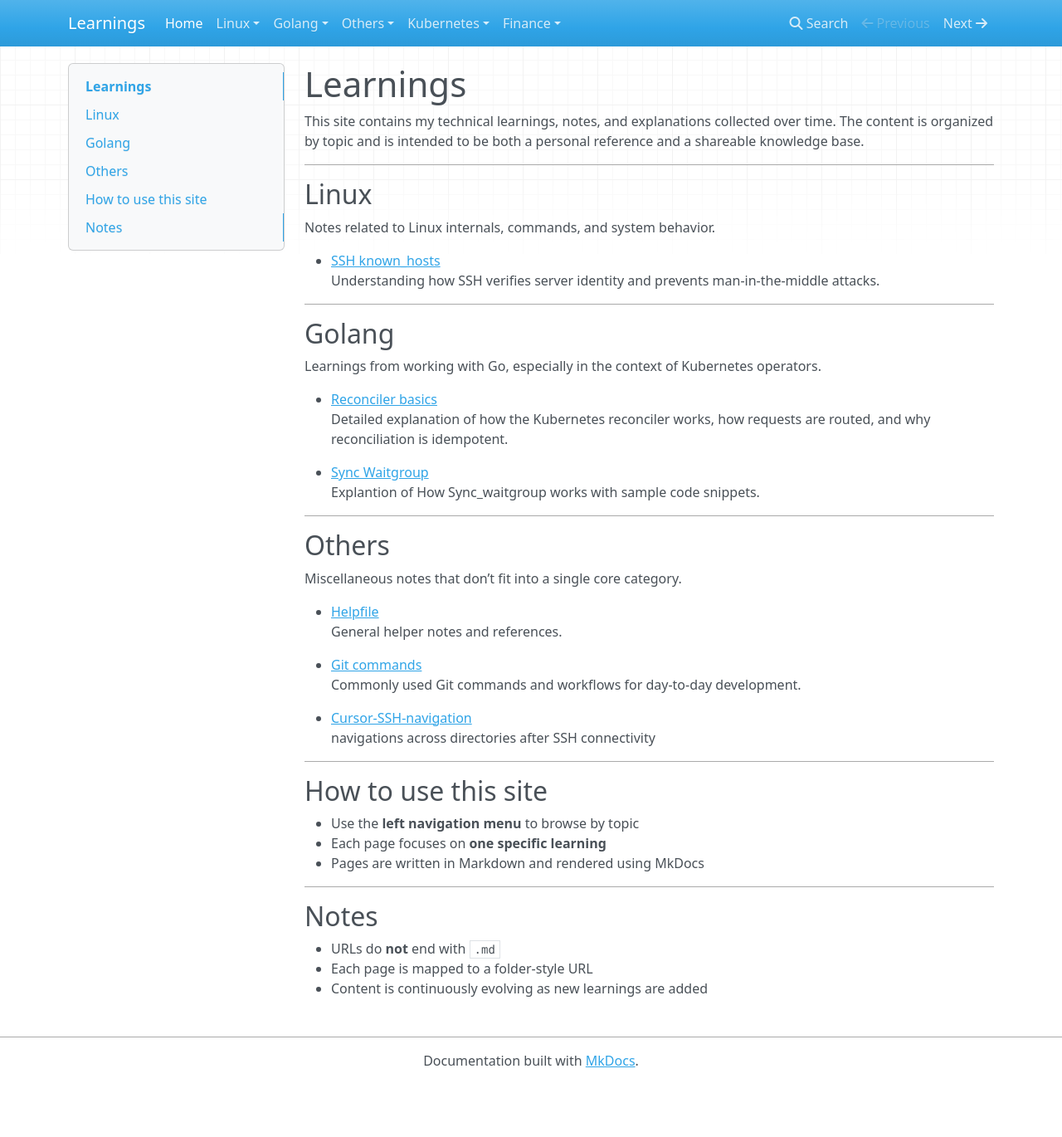
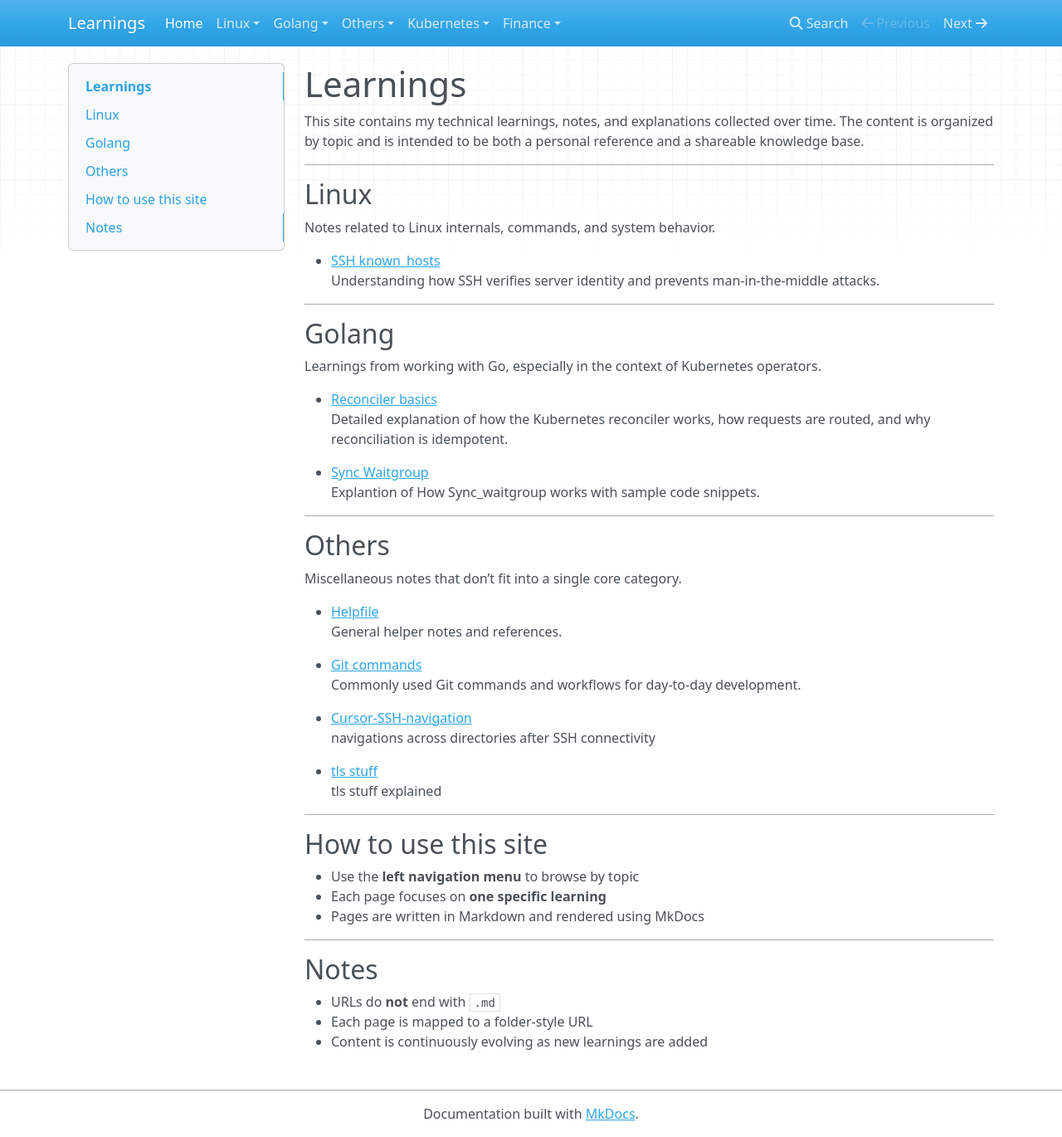
Before and after one commit to githubfordevops/Learnings, an MkDocs documentation site: the page built from docs/index.md, in a window 1280 px wide and 1370 px high. Shown: the whole window at 83% size. Built offline with MkDocs 1.6.1, drawn with Linux system fonts in a browser that asks for light colours; nearby versions of some CDN libraries.

Commit message:
Update index.md

```diff
--- a/docs/index.md
+++ b/docs/index.md
@@ -41,6 +41,9 @@ Miscellaneous notes that don’t fit into a single core category.
 - [Cursor-SSH-navigation](cursor/Navigate-to-directory)
   <br/> navigations across directories after SSH connectivity
 
+- [tls stuff](docs/others/tls-explaned.md)
+  <br/> tls stuff explained
+
 ---
 
 ## How to use this site
```
